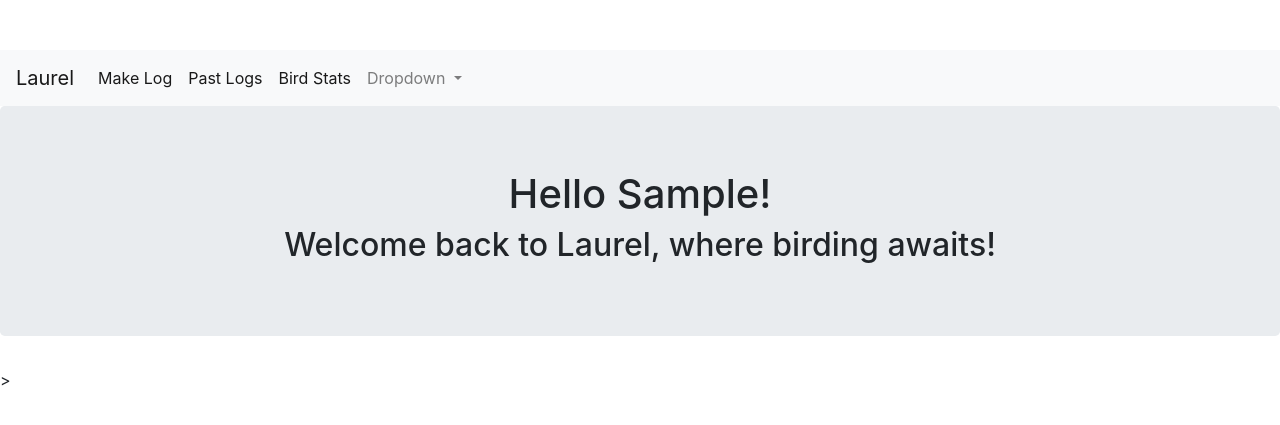
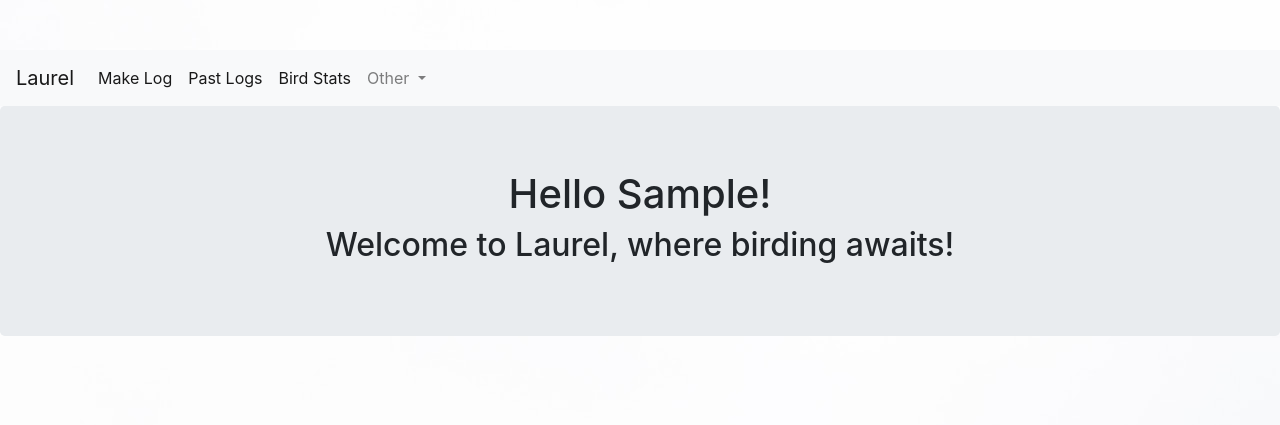
Before and after one commit to AnnieLyons/Laurel, a Flask app: page /homepage in a window 1280 px wide. Shown: the top 425 px of the page. Run offline with Flask 2, Linux system fonts and the light colour scheme; the visitor is signed in with stand-in values (Sample User, id 1); tables that the repository leaves empty hold one stand-in row (values such as "Sample post"); some libraries are stand-ins or nearby versions.

Commit message:
Minor changes to navbar

```diff
--- a/templates/account.html
+++ b/templates/account.html
@@ -23,7 +23,7 @@
       </li>
       <li class="nav-item dropdown">
         <a class="nav-link dropdown-toggle" href="#" id="navbarDropdown" role="button" data-toggle="dropdown" aria-haspopup="true" aria-expanded="false">
-          Dropdown
+          Other
         </a>
         <div class="dropdown-menu" aria-labelledby="navbarDropdown">
           <a class="dropdown-item" href="/resources">Resources</a>
--- a/templates/all_birds_seen.html
+++ b/templates/all_birds_seen.html
@@ -22,7 +22,7 @@
       </li>
       <li class="nav-item dropdown">
         <a class="nav-link dropdown-toggle" href="#" id="navbarDropdown" role="button" data-toggle="dropdown" aria-haspopup="true" aria-expanded="false">
-          Dropdown
+          Other
         </a>
         <div class="dropdown-menu" aria-labelledby="navbarDropdown">
           <a class="dropdown-item" href="/resources">Resources</a>
--- a/templates/all_past_logs.html
+++ b/templates/all_past_logs.html
@@ -23,7 +23,7 @@
       </li>
       <li class="nav-item dropdown">
         <a class="nav-link dropdown-toggle" href="#" id="navbarDropdown" role="button" data-toggle="dropdown" aria-haspopup="true" aria-expanded="false">
-          Dropdown
+          Other
         </a>
         <div class="dropdown-menu" aria-labelledby="navbarDropdown">
           <a class="dropdown-item" href="/resources">Resources</a>
--- a/templates/base.html
+++ b/templates/base.html
@@ -6,16 +6,26 @@
     <meta name="viewport" content="width=device-width, initial-scale=1, shrink-to-fit=no">
 
     <title>{% block title %}{% endblock %}</title>
+
     <!-- Link to Bootstrap stylesheet -->
-    <link rel="stylesheet" href="https://stackpath.bootstrapcdn.com/bootstrap/4.4.1/css/bootstrap.min.css" integrity="sha384-Vkoo8x4CGsO3+Hhxv8T/Q5PaXtkKtu6ug5TOeNV6gBiFeWPGFN9MuhOf23Q9Ifjh" crossorigin="anonymous">
+    <link rel="stylesheet"
+          href="https://stackpath.bootstrapcdn.com/bootstrap/4.4.1/css/bootstrap.min.css"
+          integrity="sha384-Vkoo8x4CGsO3+Hhxv8T/Q5PaXtkKtu6ug5TOeNV6gBiFeWPGFN9MuhOf23Q9Ifjh"
+          crossorigin="anonymous" />
+
+    <!-- Link to select2 stylesheet -->
+    <link rel="stylesheet"
+          href="https://cdn.jsdelivr.net/npm/select2@4.0.12/dist/css/select2.min.css" />
+
     <!-- Link to my css stylesheet -->
     <link rel="stylesheet" href="/templates/styles.css">
 
-    <script
-      src="http://code.jquery.com/jquery-3.4.1.js"
-      integrity="sha256-WpOohJOqMqqyKL9FccASB9O0KwACQJpFTUBLTYOVvVU="
-      crossorigin="anonymous"></script>
-    <link href="https://cdn.jsdelivr.net/npm/select2@4.0.12/dist/css/select2.min.css" rel="stylesheet" />
+    <!-- jQuery -->
+    <script src="http://code.jquery.com/jquery-3.4.1.js"
+            integrity="sha256-WpOohJOqMqqyKL9FccASB9O0KwACQJpFTUBLTYOVvVU="
+            crossorigin="anonymous"></script>
+
+    <!-- select2 JS -->
     <script src="https://cdn.jsdelivr.net/npm/select2@4.0.12/dist/js/select2.min.js"></script>
 
 </head>
@@ -35,8 +45,14 @@
       {% endblock %}
     </div>
 
-    <!-- <script src="https://code.jquery.com/jquery-3.4.1.slim.min.js" integrity="sha384-J6qa4849blE2+poT4WnyKhv5vZF5SrPo0iEjwBvKU7imGFAV0wwj1yYfoRSJoZ+n" crossorigin="anonymous"></script -->>
-    <script src="https://cdn.jsdelivr.net/npm/popper.js@1.16.0/dist/umd/popper.min.js" integrity="sha384-Q6E9RHvbIyZFJoft+2mJbHaEWldlvI9IOYy5n3zV9zzTtmI3UksdQRVvoxMfooAo" crossorigin="anonymous"></script>
-    <script src="https://stackpath.bootstrapcdn.com/bootstrap/4.4.1/js/bootstrap.min.js" integrity="sha384-wfSDF2E50Y2D1uUdj0O3uMBJnjuUD4Ih7YwaYd1iqfktj0Uod8GCExl3Og8ifwB6" crossorigin="anonymous"></script>
+    <!-- Popper.js is required for bootstrap -->
+    <script src="https://cdn.jsdelivr.net/npm/popper.js@1.16.0/dist/umd/popper.min.js"
+            integrity="sha384-Q6E9RHvbIyZFJoft+2mJbHaEWldlvI9IOYy5n3zV9zzTtmI3UksdQRVvoxMfooAo"
+            crossorigin="anonymous"></script>
+
+    <!-- Bootstrap js -->
+    <script src="https://stackpath.bootstrapcdn.com/bootstrap/4.4.1/js/bootstrap.min.js"
+            integrity="sha384-wfSDF2E50Y2D1uUdj0O3uMBJnjuUD4Ih7YwaYd1iqfktj0Uod8GCExl3Og8ifwB6"
+            crossorigin="anonymous"></script>
 </body>
 </html>
--- a/templates/bird_map.html
+++ b/templates/bird_map.html
@@ -23,7 +23,7 @@
       </li>
       <li class="nav-item dropdown">
         <a class="nav-link dropdown-toggle" href="#" id="navbarDropdown" role="button" data-toggle="dropdown" aria-haspopup="true" aria-expanded="false">
-          Dropdown
+          Other
         </a>
         <div class="dropdown-menu" aria-labelledby="navbarDropdown">
           <a class="dropdown-item" href="/resources">Resources</a>
--- a/templates/contact.html
+++ b/templates/contact.html
@@ -23,7 +23,7 @@
       </li>
       <li class="nav-item dropdown">
         <a class="nav-link dropdown-toggle" href="#" id="navbarDropdown" role="button" data-toggle="dropdown" aria-haspopup="true" aria-expanded="false">
-          Dropdown
+          Other
         </a>
         <div class="dropdown-menu" aria-labelledby="navbarDropdown">
           <a class="dropdown-item" href="/resources">Resources</a>
--- a/templates/homepage.html
+++ b/templates/homepage.html
@@ -6,8 +6,7 @@
 
 
 <nav class="navbar navbar-expand-lg navbar-light bg-light">
-  <!-- Note to self: removed href="" below to make "Laurel" not a link-->
-  <a class="navbar-brand">Laurel</a>
+  <a class="navbar-brand" href="/homepage">Laurel</a>
   <button class="navbar-toggler" type="button" data-toggle="collapse" data-target="#navbarSupportedContent" aria-controls="navbarSupportedContent" aria-expanded="false" aria-label="Toggle navigation">
     <span class="navbar-toggler-icon"></span>
   </button>
@@ -25,7 +24,7 @@
       </li>
       <li class="nav-item dropdown">
         <a class="nav-link dropdown-toggle" href="#" id="navbarDropdown" role="button" data-toggle="dropdown" aria-haspopup="true" aria-expanded="false">
-          Dropdown
+          Other
         </a>
         <div class="dropdown-menu" aria-labelledby="navbarDropdown">
           <a class="dropdown-item" href="/resources">Resources</a>
@@ -42,7 +41,15 @@
 
 <div class="jumbotron text-center">
   <h1>Hello {{ user.fname }}!</h1>
-  <h2>Welcome back to Laurel, where birding awaits!</h2>
+  <h2>Welcome to Laurel, where birding awaits!</h2>
 </div>
 
+<div>
+  <style>
+  body {
+    background-image: url('/static/birds.jpg');
+    background-repeat: no-repeat;
+  }
+  </style>
+</div>
 {% endblock %}
--- a/templates/most_seen_birds.html
+++ b/templates/most_seen_birds.html
@@ -22,7 +22,7 @@
       </li>
       <li class="nav-item dropdown">
         <a class="nav-link dropdown-toggle" href="#" id="navbarDropdown" role="button" data-toggle="dropdown" aria-haspopup="true" aria-expanded="false">
-          Dropdown
+          Other
         </a>
         <div class="dropdown-menu" aria-labelledby="navbarDropdown">
           <a class="dropdown-item" href="/resources">Resources</a>
--- a/templates/new_log_form.html
+++ b/templates/new_log_form.html
@@ -23,7 +23,7 @@
       </li>
       <li class="nav-item dropdown">
         <a class="nav-link dropdown-toggle" href="#" id="navbarDropdown" role="button" data-toggle="dropdown" aria-haspopup="true" aria-expanded="false">
-          Dropdown
+          Other
         </a>
         <div class="dropdown-menu" aria-labelledby="navbarDropdown">
           <a class="dropdown-item" href="/resources">Resources</a>
--- a/templates/past_log.html
+++ b/templates/past_log.html
@@ -23,7 +23,7 @@
       </li>
       <li class="nav-item dropdown">
         <a class="nav-link dropdown-toggle" href="#" id="navbarDropdown" role="button" data-toggle="dropdown" aria-haspopup="true" aria-expanded="false">
-          Dropdown
+          Other
         </a>
         <div class="dropdown-menu" aria-labelledby="navbarDropdown">
           <a class="dropdown-item" href="/resources">Resources</a>
--- a/templates/recent_ebirds.html
+++ b/templates/recent_ebirds.html
@@ -23,7 +23,7 @@
       </li>
       <li class="nav-item dropdown">
         <a class="nav-link dropdown-toggle" href="#" id="navbarDropdown" role="button" data-toggle="dropdown" aria-haspopup="true" aria-expanded="false">
-          Dropdown
+          Other
         </a>
         <div class="dropdown-menu" aria-labelledby="navbarDropdown">
           <a class="dropdown-item" href="/resources">Resources</a>
--- a/templates/resources.html
+++ b/templates/resources.html
@@ -23,7 +23,7 @@
       </li>
       <li class="nav-item dropdown">
         <a class="nav-link dropdown-toggle" href="#" id="navbarDropdown" role="button" data-toggle="dropdown" aria-haspopup="true" aria-expanded="false">
-          Dropdown
+          Other
         </a>
         <div class="dropdown-menu" aria-labelledby="navbarDropdown">
           <a class="dropdown-item" href="/resources">Resources</a>
--- a/templates/stats.html
+++ b/templates/stats.html
@@ -23,7 +23,7 @@
       </li>
       <li class="nav-item dropdown">
         <a class="nav-link dropdown-toggle" href="#" id="navbarDropdown" role="button" data-toggle="dropdown" aria-haspopup="true" aria-expanded="false">
-          Dropdown
+          Other
         </a>
         <div class="dropdown-menu" aria-labelledby="navbarDropdown">
           <a class="dropdown-item" href="/resources">Resources</a>
```
Also changed, not shown: static/birds.jpg (added), 1 other file.
